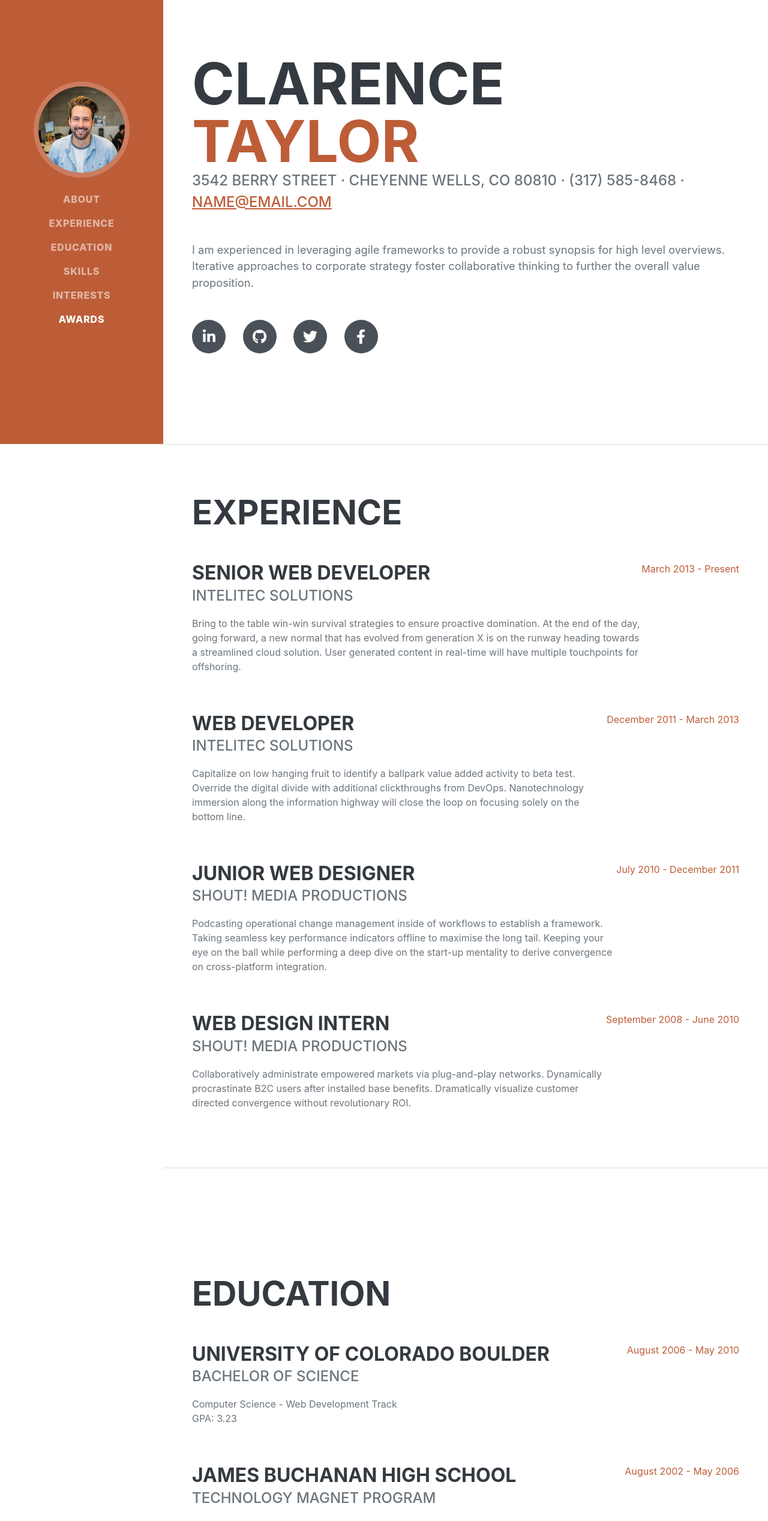
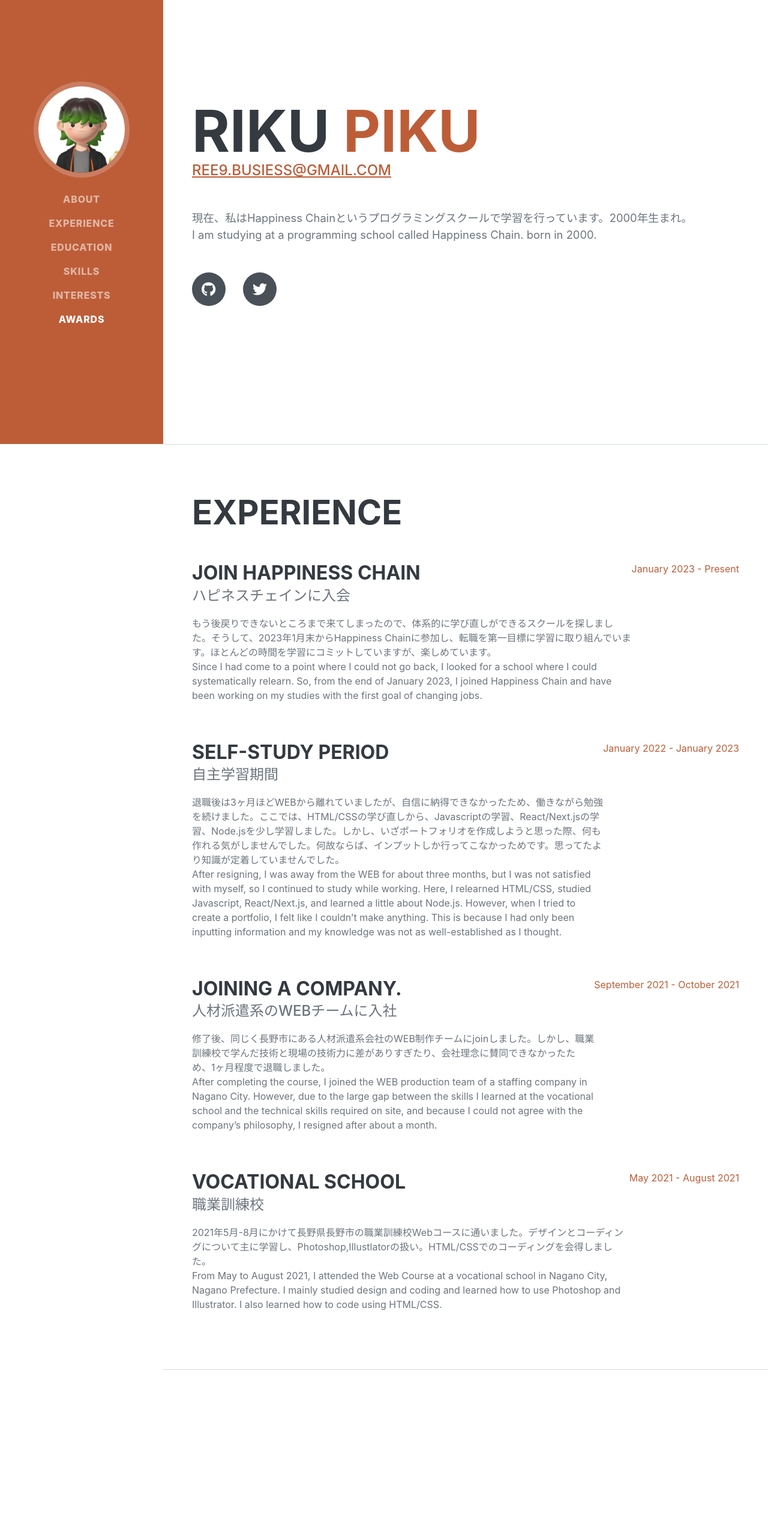
Before and after one commit to Ree9o/resume, a plain HTML site: page index.html in a window 1280 px wide. Shown: the part 60-2595 px from the top of the page at 60% size. Drawn offline with nearby package versions, Linux system fonts and the light colour scheme; a web font is replaced by a local one.

Commit message:
名前や写真、文章の差し替え

```diff
--- a/index.html
+++ b/index.html
@@ -30,11 +30,11 @@
     <!-- Navigation-->
     <nav class="navbar navbar-expand-lg navbar-dark bg-primary fixed-top" id="sideNav">
       <a class="navbar-brand js-scroll-trigger" href="#page-top">
-        <span class="d-block d-lg-none">Clarence Taylor</span>
+        <span class="d-block d-lg-none">Riku Piku</span>
         <span class="d-none d-lg-block"
           ><img
             class="img-fluid img-profile rounded-circle mx-auto mb-2"
-            src="assets/img/profile.jpg"
+            src="assets/img/IMG_9494.PNG"
             alt="..."
         /></span>
       </a>
@@ -72,23 +72,22 @@
       <section class="resume-section" id="about">
         <div class="resume-section-content">
           <h1 class="mb-0">
-            Clarence
-            <span class="text-primary">Taylor</span>
+            Riku
+            <span class="text-primary">Piku</span>
           </h1>
           <div class="subheading mb-5">
-            3542 Berry Street · Cheyenne Wells, CO 80810 · (317) 585-8468 ·
-            <a href="mailto:name@email.com">name@email.com</a>
+            <a href="mailto:name@email.com">ree9.busiess@gmail.com</a>
           </div>
           <p class="lead mb-5">
-            I am experienced in leveraging agile frameworks to provide a robust synopsis for high
-            level overviews. Iterative approaches to corporate strategy foster collaborative
-            thinking to further the overall value proposition.
+            現在、私はHappiness
+            Chainというプログラミングスクールで学習を行っています。2000年生まれ。<br />
+            I am studying at a programming school called Happiness Chain. born in 2000.
           </p>
           <div class="social-icons">
-            <a class="social-icon" href="#!"><i class="fab fa-linkedin-in"></i></a>
-            <a class="social-icon" href="#!"><i class="fab fa-github"></i></a>
-            <a class="social-icon" href="#!"><i class="fab fa-twitter"></i></a>
-            <a class="social-icon" href="#!"><i class="fab fa-facebook-f"></i></a>
+            <a class="social-icon" href="https://github.com/Ree9o"><i class="fab fa-github"></i></a>
+            <a class="social-icon" href="https://twitter.com/RikuPiku_"
+              ><i class="fab fa-twitter"></i
+            ></a>
           </div>
         </div>
       </section>
@@ -99,59 +98,67 @@
           <h2 class="mb-5">Experience</h2>
           <div class="d-flex flex-column flex-md-row justify-content-between mb-5">
             <div class="flex-grow-1">
-              <h3 class="mb-0">Senior Web Developer</h3>
-              <div class="subheading mb-3">Intelitec Solutions</div>
+              <h3 class="mb-0">Join Happiness Chain</h3>
+              <div class="subheading mb-3">ハピネスチェインに入会</div>
               <p>
-                Bring to the table win-win survival strategies to ensure proactive domination. At
-                the end of the day, going forward, a new normal that has evolved from generation X
-                is on the runway heading towards a streamlined cloud solution. User generated
-                content in real-time will have multiple touchpoints for offshoring.
-              </p>
-            </div>
-            <div class="flex-shrink-0"><span class="text-primary">March 2013 - Present</span></div>
-          </div>
-          <div class="d-flex flex-column flex-md-row justify-content-between mb-5">
-            <div class="flex-grow-1">
-              <h3 class="mb-0">Web Developer</h3>
-              <div class="subheading mb-3">Intelitec Solutions</div>
-              <p>
-                Capitalize on low hanging fruit to identify a ballpark value added activity to beta
-                test. Override the digital divide with additional clickthroughs from DevOps.
-                Nanotechnology immersion along the information highway will close the loop on
-                focusing solely on the bottom line.
+                もう後戻りできないところまで来てしまったので、体系的に学び直しができるスクールを探しました。そうして、2023年1月末からHappiness
+                Chainに参加し、転職を第一目標に学習に取り組んでいます。ほとんどの時間を学習にコミットしていますが、楽しめています。<br />
+                Since I had come to a point where I could not go back, I looked for a school where I
+                could systematically relearn. So, from the end of January 2023, I joined Happiness
+                Chain and have been working on my studies with the first goal of changing jobs.
               </p>
             </div>
             <div class="flex-shrink-0">
-              <span class="text-primary">December 2011 - March 2013</span>
+              <span class="text-primary">January 2023 - Present</span>
             </div>
           </div>
           <div class="d-flex flex-column flex-md-row justify-content-between mb-5">
             <div class="flex-grow-1">
-              <h3 class="mb-0">Junior Web Designer</h3>
-              <div class="subheading mb-3">Shout! Media Productions</div>
+              <h3 class="mb-0">Self-study period</h3>
+              <div class="subheading mb-3">自主学習期間</div>
               <p>
-                Podcasting operational change management inside of workflows to establish a
-                framework. Taking seamless key performance indicators offline to maximise the long
-                tail. Keeping your eye on the ball while performing a deep dive on the start-up
-                mentality to derive convergence on cross-platform integration.
+                退職後は3ヶ月ほどWEBから離れていましたが、自信に納得できなかったため、働きながら勉強を続けました。ここでは、HTML/CSSの学び直しから、Javascriptの学習、React/Next.jsの学習、Node.jsを少し学習しました。しかし、いざポートフォリオを作成しようと思った際、何も作れる気がしませんでした。何故ならば、インプットしか行ってこなかっためです。思ってたより知識が定着していませんでした。<br />After
+                resigning, I was away from the WEB for about three months, but I was not satisfied
+                with myself, so I continued to study while working. Here, I relearned HTML/CSS,
+                studied Javascript, React/Next.js, and learned a little about Node.js. However, when
+                I tried to create a portfolio, I felt like I couldn’t make anything. This is because
+                I had only been inputting information and my knowledge was not as well-established
+                as I thought.
               </p>
             </div>
             <div class="flex-shrink-0">
-              <span class="text-primary">July 2010 - December 2011</span>
+              <span class="text-primary">January 2022 - January 2023</span>
+            </div>
+          </div>
+          <div class="d-flex flex-column flex-md-row justify-content-between mb-5">
+            <div class="flex-grow-1">
+              <h3 class="mb-0">Joining a company.</h3>
+              <div class="subheading mb-3">人材派遣系のwebチームに入社</div>
+              <p>
+                修了後、同じく長野市にある人材派遣系会社のWEB制作チームにjoinしました。しかし、職業訓練校で学んだ技術と現場の技術力に差がありすぎたり、会社理念に賛同できなかったため、1ヶ月程度で退職しました。<br />After
+                completing the course, I joined the WEB production team of a staffing company in
+                Nagano City. However, due to the large gap between the skills I learned at the
+                vocational school and the technical skills required on site, and because I could not
+                agree with the company’s philosophy, I resigned after about a month.
+              </p>
+            </div>
+            <div class="flex-shrink-0">
+              <span class="text-primary">September 2021 - October 2021</span>
             </div>
           </div>
           <div class="d-flex flex-column flex-md-row justify-content-between">
             <div class="flex-grow-1">
-              <h3 class="mb-0">Web Design Intern</h3>
-              <div class="subheading mb-3">Shout! Media Productions</div>
+              <h3 class="mb-0">Vocational school</h3>
+              <div class="subheading mb-3">職業訓練校</div>
               <p>
-                Collaboratively administrate empowered markets via plug-and-play networks.
-                Dynamically procrastinate B2C users after installed base benefits. Dramatically
-                visualize customer directed convergence without revolutionary ROI.
+                2021年5月-8月にかけて長野県長野市の職業訓練校Webコースに通いました。デザインとコーディングについて主に学習し、Photoshop,Illustlatorの扱い。HTML/CSSでのコーディングを会得しました。<br />From
+                May to August 2021, I attended the Web Course at a vocational school in Nagano City,
+                Nagano Prefecture. I mainly studied design and coding and learned how to use
+                Photoshop and Illustrator. I also learned how to code using HTML/CSS.
               </p>
             </div>
             <div class="flex-shrink-0">
-              <span class="text-primary">September 2008 - June 2010</span>
+              <span class="text-primary">May 2021 - August 2021</span>
             </div>
           </div>
         </div>
@@ -163,23 +170,20 @@
           <h2 class="mb-5">Education</h2>
           <div class="d-flex flex-column flex-md-row justify-content-between mb-5">
             <div class="flex-grow-1">
-              <h3 class="mb-0">University of Colorado Boulder</h3>
-              <div class="subheading mb-3">Bachelor of Science</div>
-              <div>Computer Science - Web Development Track</div>
-              <p>GPA: 3.23</p>
+              <h3 class="mb-0">Vocational school</h3>
+              <div>Learn Web design and cording</div>
             </div>
             <div class="flex-shrink-0">
-              <span class="text-primary">August 2006 - May 2010</span>
+              <span class="text-primary">May 2021 - August 2021</span>
             </div>
           </div>
           <div class="d-flex flex-column flex-md-row justify-content-between">
             <div class="flex-grow-1">
-              <h3 class="mb-0">James Buchanan High School</h3>
-              <div class="subheading mb-3">Technology Magnet Program</div>
-              <p>GPA: 3.56</p>
+              <h3 class="mb-0">Graduate High School</h3>
+              <div>general course</div>
             </div>
             <div class="flex-shrink-0">
-              <span class="text-primary">August 2002 - May 2006</span>
+              <span class="text-primary">March 2019</span>
             </div>
           </div>
         </div>
@@ -192,16 +196,9 @@
           <div class="subheading mb-3">Programming Languages & Tools</div>
           <ul class="list-inline dev-icons">
             <li class="list-inline-item"><i class="fab fa-html5"></i></li>
-            <li class="list-inline-item"><i class="fab fa-css3-alt"></i></li>
             <li class="list-inline-item"><i class="fab fa-js-square"></i></li>
-            <li class="list-inline-item"><i class="fab fa-angular"></i></li>
             <li class="list-inline-item"><i class="fab fa-react"></i></li>
-            <li class="list-inline-item"><i class="fab fa-node-js"></i></li>
             <li class="list-inline-item"><i class="fab fa-sass"></i></li>
-            <li class="list-inline-item"><i class="fab fa-less"></i></li>
-            <li class="list-inline-item"><i class="fab fa-wordpress"></i></li>
-            <li class="list-inline-item"><i class="fab fa-gulp"></i></li>
-            <li class="list-inline-item"><i class="fab fa-grunt"></i></li>
             <li class="list-inline-item"><i class="fab fa-npm"></i></li>
           </ul>
           <div class="subheading mb-3">Workflow</div>
@@ -209,18 +206,6 @@
             <li>
               <span class="fa-li"><i class="fas fa-check"></i></span>
               Mobile-First, Responsive Design
-            </li>
-            <li>
-              <span class="fa-li"><i class="fas fa-check"></i></span>
-              Cross Browser Testing & Debugging
-            </li>
-            <li>
-              <span class="fa-li"><i class="fas fa-check"></i></span>
-              Cross Functional Teams
-            </li>
-            <li>
-              <span class="fa-li"><i class="fas fa-check"></i></span>
-              Agile Development & Scrum
             </li>
           </ul>
         </div>
@@ -230,15 +215,12 @@
       <section class="resume-section" id="interests">
         <div class="resume-section-content">
           <h2 class="mb-5">Interests</h2>
-          <p>
-            Apart from being a web developer, I enjoy most of my time being outdoors. In the winter,
-            I am an avid skier and novice ice climber. During the warmer months here in Colorado, I
-            enjoy mountain biking, free climbing, and kayaking.
-          </p>
           <p class="mb-0">
-            When forced indoors, I follow a number of sci-fi and fantasy genre movies and television
-            shows, I am an aspiring chef, and I spend a large amount of my free time exploring the
-            latest technology advancements in the front-end web development world.
+            Javascript/typescriptの可能性に興味があり、フロントはNextからバックはExpressまで会得したいと考えています。また、DenoやBanなどのjavascript実行環境の学習、Reactの知見が深まったら、ReactNativeでのアプリ開発も興味があります。<br />
+            I am interested in the possibilities of Javascript/typescript and would like to master
+            everything from Next on the front end to Express on the back end. I am also interested
+            in learning about javascript runtime environments such as Deno and Ban, and once my
+            knowledge of React deepens, I am interested in app development using ReactNative.
           </p>
         </div>
       </section>
@@ -248,44 +230,7 @@
         <div class="resume-section-content">
           <h2 class="mb-5">Awards & Certifications</h2>
           <ul class="fa-ul mb-0">
-            <li>
-              <span class="fa-li"><i class="fas fa-trophy text-warning"></i></span>
-              Google Analytics Certified Developer
-            </li>
-            <li>
-              <span class="fa-li"><i class="fas fa-trophy text-warning"></i></span>
-              Mobile Web Specialist - Google Certification
-            </li>
-            <li>
-              <span class="fa-li"><i class="fas fa-trophy text-warning"></i></span>
-              1
-              <sup>st</sup>
-              Place - University of Colorado Boulder - Emerging Tech Competition 2009
-            </li>
-            <li>
-              <span class="fa-li"><i class="fas fa-trophy text-warning"></i></span>
-              1
-              <sup>st</sup>
-              Place - University of Colorado Boulder - Adobe Creative Jam 2008 (UI Design Category)
-            </li>
-            <li>
-              <span class="fa-li"><i class="fas fa-trophy text-warning"></i></span>
-              2
-              <sup>nd</sup>
-              Place - University of Colorado Boulder - Emerging Tech Competition 2008
-            </li>
-            <li>
-              <span class="fa-li"><i class="fas fa-trophy text-warning"></i></span>
-              1
-              <sup>st</sup>
-              Place - James Buchanan High School - Hackathon 2006
-            </li>
-            <li>
-              <span class="fa-li"><i class="fas fa-trophy text-warning"></i></span>
-              3
-              <sup>rd</sup>
-              Place - James Buchanan High School - Hackathon 2005
-            </li>
+            <li>NOTING😊</li>
           </ul>
         </div>
       </section>
```
